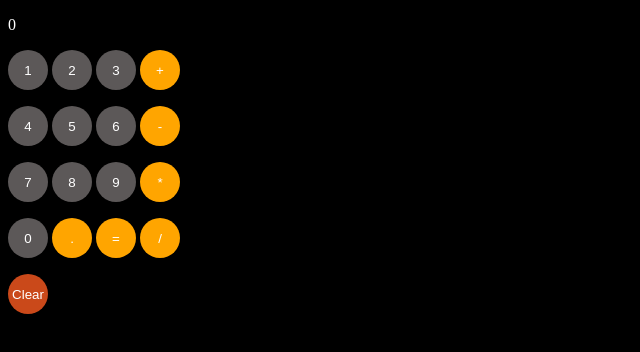
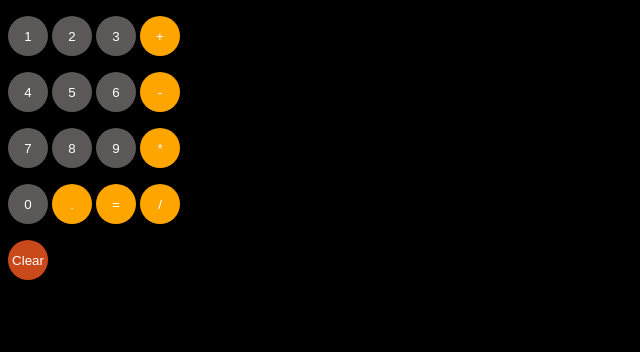
Before and after one commit to Juanchaka/JS-Projects, a plain HTML site: page JSproj/CalcProj/calculator-index.html in a window 1280 px wide. Both pictures are taken after a click on the button "Clear". Shown: the whole page, without its empty margins (0-640 px from the left). Drawn offline with Linux system fonts and the light colour scheme.

Commit message:
added diplay styling/edited restbtn

```diff
--- a/JSproj/CalcProj/calculator-style.css
+++ b/JSproj/CalcProj/calculator-style.css
@@ -1,6 +1,11 @@
 body {
     background-color: black;
     color: white;
+}
+
+.showResults {
+    margin: auto;
+    font-size: 45px;
 }
 
 button {
--- a/JSproj/CalcProj/calculator.js
+++ b/JSproj/CalcProj/calculator.js
@@ -21,7 +21,7 @@ calculate = () => {
 };
 
 reset = () => {
-    calculation = 0;
+    calculation = "";
     printResults();
     localStorage.setItem("calculation", calculation);
 };
```
Also changed, not shown: JSproj/CalcProj/calculator-index.html (+0 -4 lines).
